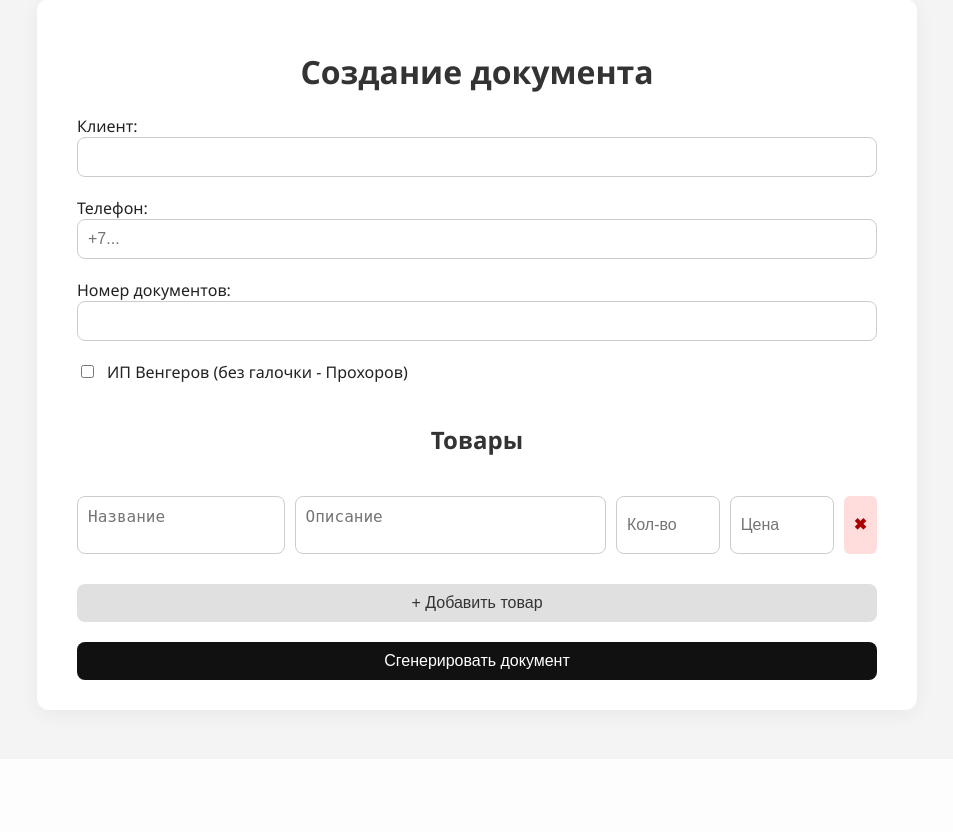
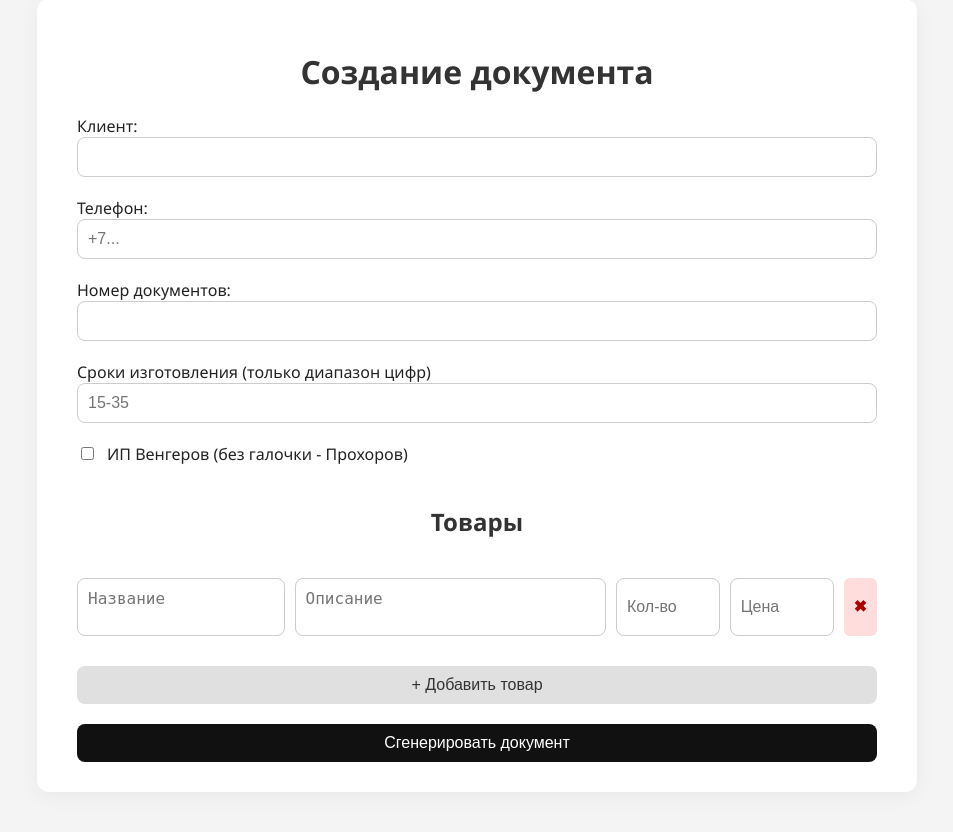
Before and after one commit to dez1ros/amo, a Flask app: page / in a window 1280 px wide. Shown: the part 41-873 px from the top of the page, without its empty margins (163-1116 px from the left). Before the commit the page ends 760 px from the top, so only its background shows below. Run offline with Flask 3, Linux system fonts and the light colour scheme.

Commit message:
+сроки производства

```diff
--- a/main.py
+++ b/main.py
@@ -34,6 +34,7 @@ def form():
         client = request.form.get("client")
         deal = request.form.get("deal")
         phone = request.form.get("phone")
+        production_dates = request.form.get('production_dates')
         is_ip = request.form.get("is_ip") == "on"
 
         names = request.form.getlist("name[]")
@@ -62,6 +63,7 @@ def form():
         DIR = 'generated'
         number = deal
         context = {
+            "production_dates": production_dates,
             "number": number,
             "client": client,
             "deal": deal,
--- a/templates/form.html
+++ b/templates/form.html
@@ -18,6 +18,9 @@
             </label>
             <label>Номер документов:
                 <input type="text" name="deal" required>
+            </label>
+            <label>Сроки изготовления (только диапазон цифр)
+                <input type="text" name="production_dates" placeholder="15-35" required>
             </label>
             <label class="checkbox-label">
                 <input type="checkbox" name="is_ip">
```
Also changed, not shown: 4 other files.
